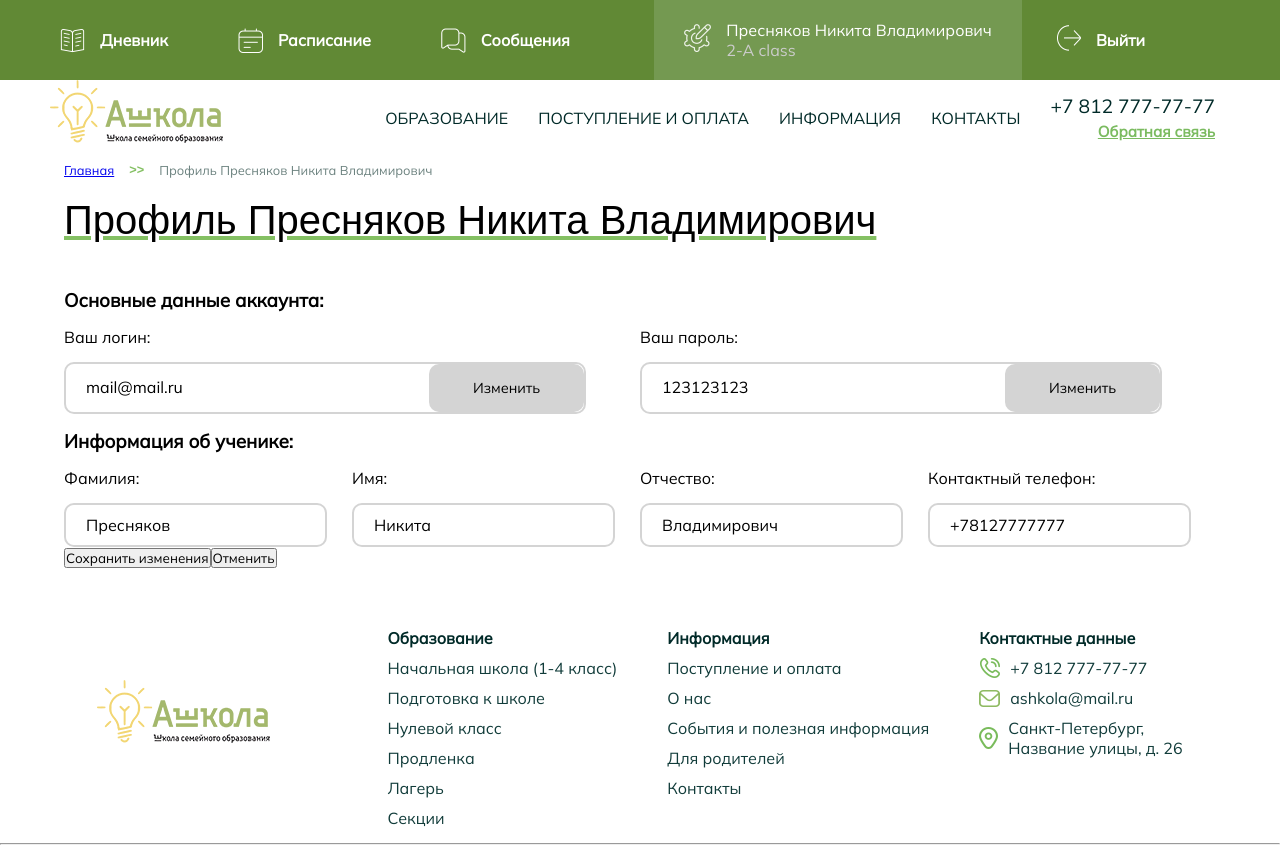
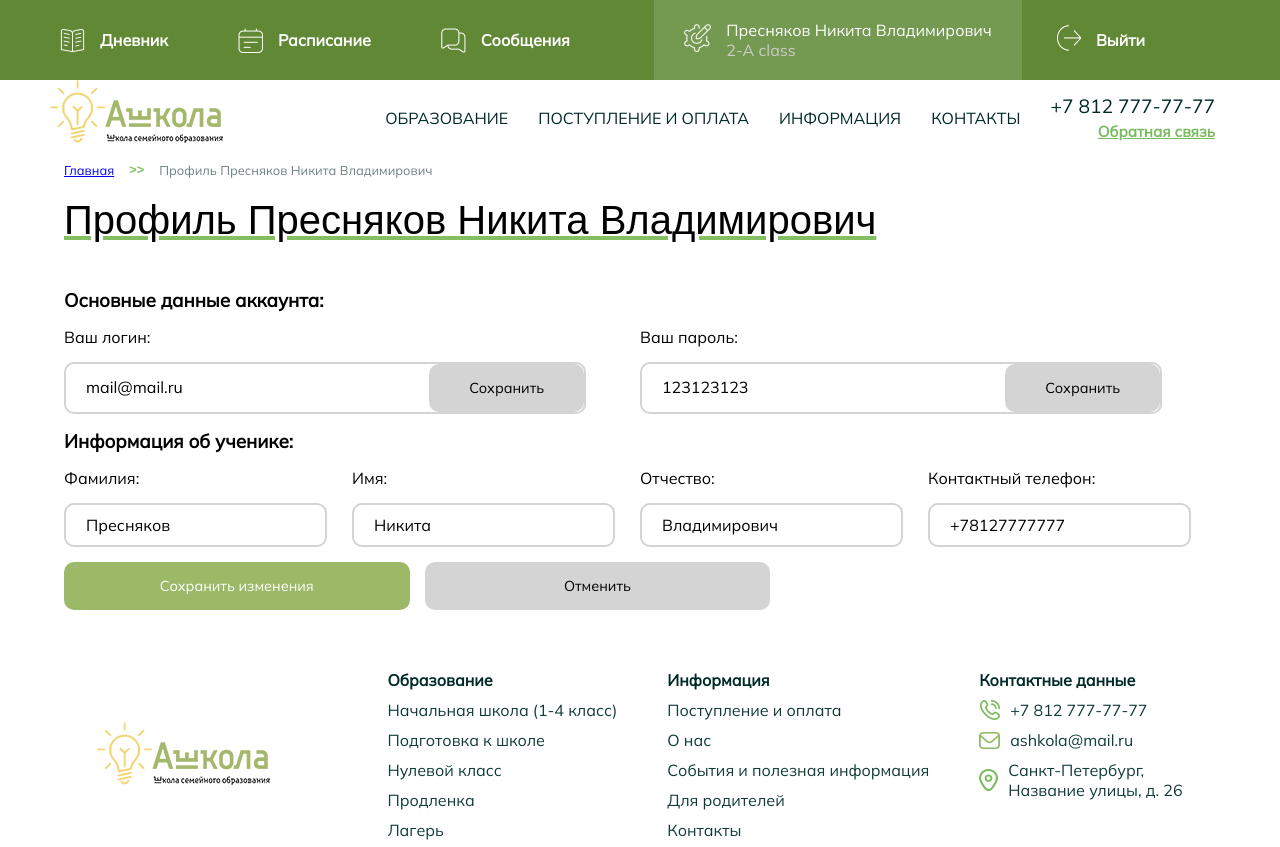
Before and after one commit to Deldore/a-school, a React (Create React App) app: page /profile in a window 1280 px wide. Shown: the top 847 px of the page. Built offline with nearby package versions, Linux system fonts and the light colour scheme.

Commit message:
process of develop

```diff
--- a/src/Components/EditProfile/EditProfile.jsx
+++ b/src/Components/EditProfile/EditProfile.jsx
@@ -63,6 +63,27 @@ const EditProfile = ({user, ...props}) => {
         }
     }
 
+    const formValidate = () => {
+        console.log(changedUser);
+        (!changedUser.email) ? setErrorMessages({...errorMessages, email: "логин не должен быть пустым"}) : setErrorMessages({...errorMessages, email: ""});
+        (!validateEmail(changedUser.email)) ? setErrorMessages({...errorMessages, email: "почта должна быть формата mail@mail.ru"}) : setErrorMessages({...errorMessages, email: ""});
+
+        (!changedUser.password) ? setErrorMessages({...errorMessages, password: "пароль не должен быть пустым"}) : setErrorMessages({...errorMessages, password: ""});
+        (changedUser.password.length < 8) ? setErrorMessages({...errorMessages, password: "длина пароля должна быть более 8 символов"}) : setErrorMessages({...errorMessages, password: ""});
+
+        (!changedUser.secondName) ? setErrorMessages({...errorMessages, secondName: "фамилия не должна быть пустой"}) : setErrorMessages({...errorMessages, secondName: ""});
+
+        (!changedUser.firstName) ? setErrorMessages({...errorMessages, firstName: "имя не должно быть пустым"}) : setErrorMessages({...errorMessages, firstName: ""});
+
+        (!changedUser.patronic) ? setErrorMessages({...errorMessages, patronic: "отчество не должно быть пустым"}) : setErrorMessages({...errorMessages, patronic: ""});
+
+        (!changedUser.phone) ? setErrorMessages({...errorMessages, phone: "номер телефона не должен быть пустым"}) : setErrorMessages({...errorMessages, phone: ""});
+    }
+
+    useEffect(() => {
+        formValidate();
+    }, [changedUser]);
+
     return (
         <div className={style.main}>
             <h3 className={style.title}>Основные данные аккаунта:</h3>
@@ -77,11 +98,11 @@ const EditProfile = ({user, ...props}) => {
                                placeholder="Введите свою почту"
                                onChange={(e) => setEmail(e)}/>
                         <button className={style.topicButton}
-                                style={((inputClicked === 1) ? {background: "#9cb968"} : {background: "#d4d4d4"})}
+                                style={((inputClicked === 1) ? {background: "#9cb968"} : {background: "#d4d4d4", color: "#000"})}
                                 onClick={updateEmail}
                                 disabled={(errorMessages.email)}
                         >
-                            Изменить
+                            Сохранить
                         </button>
                     </div>
                     <small className={style.error}>{errorMessages.email}</small>
@@ -96,10 +117,10 @@ const EditProfile = ({user, ...props}) => {
                                placeholder="Введите свой пароль"
                                onChange={(e) => setPassword(e)}/>
                         <button className={style.topicButton}
-                                style={((inputClicked === 2) ? {background: "#9cb968"} : {background: "#d4d4d4"})}
+                                style={((inputClicked === 2) ? {background: "#9cb968"} : {background: "#d4d4d4", color: "#000"})}
                                 onClick={updatePassword}
                                 disabled={(errorMessages.password)}
-                        >Изменить
+                        >Сохранить
                         </button>
                     </div>
                     <small className={style.error}>{errorMessages.password}</small>
@@ -114,7 +135,7 @@ const EditProfile = ({user, ...props}) => {
                          onClick={() => setInputClicked(3)}
                          style={((inputClicked === 3) ? {borderColor: "#9cb968"} : {borderColor: "#d4d4d4"})}>
                         <input type="text" name="secondName" value={changedUser.secondName}
-                               className={style.topicInput}
+                               className={style.bottomInput}
                                placeholder="Введите свою фамилию"
                                onChange={(e) => setSecondName(e)}/>
                     </div>
@@ -126,7 +147,7 @@ const EditProfile = ({user, ...props}) => {
                          onClick={() => setInputClicked(4)}
                          style={((inputClicked === 4) ? {borderColor: "#9cb968"} : {borderColor: "#d4d4d4"})}>
                         <input type="text" name="firstName" value={changedUser.firstName}
-                               className={style.topicInput}
+                               className={style.bottomInput}
                                placeholder="Введите своё имя"
                                onChange={(e) => setFirstName(e)}/>
                     </div>
@@ -138,7 +159,7 @@ const EditProfile = ({user, ...props}) => {
                          onClick={() => setInputClicked(5)}
                          style={((inputClicked === 5) ? {borderColor: "#9cb968"} : {borderColor: "#d4d4d4"})}>
                         <input type="text" name="email" value={changedUser.patronic}
-                               className={style.topicInput}
+                               className={style.bottomInput}
                                placeholder="Введите своё отчество"
                                onChange={(e) => setPatronic(e)}/>
                     </div>
@@ -150,15 +171,44 @@ const EditProfile = ({user, ...props}) => {
                          onClick={() => setInputClicked(6)}
                          style={((inputClicked === 6) ? {borderColor: "#9cb968"} : {borderColor: "#d4d4d4"})}>
                         <input type="text" name="phone" value={changedUser.phone}
-                               className={style.topicInput}
+                               className={style.bottomInput}
                                placeholder="Введите свой номер телефона"
                                onChange={(e) => setPhone(e)}/>
                     </div>
                     <small className={style.error}>{errorMessages.phone}</small>
                 </div>
             </div>
-            <button>Сохранить изменения</button>
-            <button>Отменить</button>
+            <button className={style.topicButton}
+                    style={{background: "#9cb968", marginTop: "15px"}}
+                    onClick={() => {
+                        if (!errorMessages.secondName && !errorMessages.firstName && !errorMessages.patronic && !errorMessages.phone) {
+                            props.setUser({...user,
+                                            secondName: changedUser.secondName,
+                                            firstName: changedUser.firstName,
+                                            patronic: changedUser.patronic,
+                                            phone: changedUser.phone,
+                                            });
+                        }
+                    }}
+            >
+                Сохранить изменения</button>
+            <button className={style.topicButton}
+                    style={{background: "#d4d4d4", color: "#000", marginTop: "15px", marginLeft: "15px"}}
+                    onClick={() => {
+                        setChangedUser(user);
+                        setErrorMessages({
+                            email: "",
+                            password: "",
+                            secondName: "",
+                            firstName: "",
+                            patronic: "",
+                            phone: "",
+                        });
+                        // formValidate();
+                    }}
+            >
+                Отменить
+            </button>
         </div>
     );
 };
--- a/src/Components/EditProfile/EditProfileStyle.module.css
+++ b/src/Components/EditProfile/EditProfileStyle.module.css
@@ -32,6 +32,7 @@
     cursor: pointer;
     text-align: center;
     font-size: .9rem;
+    color: white;
 }
 .topicForm {
     margin-top: 15px;
@@ -50,6 +51,20 @@
 
 .bottomItem {
     width: 25%;
+}
+.bottomInput {
+    width: 90%;
+    padding: 10px 20px;
+    border-radius: 10px 0 0 10px;
+    border: none;
+    box-sizing: border-box;
+    font-size: 1rem;
+}
+.bottomInput:focus {
+    outline: none;
+}
+.bottomInput::placeholder {
+    font-size: .8rem;
 }
 
 @media screen and (max-width: 782px){
--- a/src/Components/Header/Header.jsx
+++ b/src/Components/Header/Header.jsx
@@ -72,12 +72,12 @@ const Header = ({user, ...props}) => {
                 <h1>Меню:</h1>
                 <ul className={`${style.menuList} ${style.spis}`}>
                     <li className={`${style.menuLiActive} ${style.listItem}`}>
-                        <Link className={style.link} to="#">
+                        <Link className={style.link} to="/">
                             Дневник
                         </Link>
                     </li>
                     <li className={style.listItem}>
-                        <Link className={style.link} to="#">
+                        <Link className={style.link} to="/schedule">
                             Расписание
                         </Link>
                     </li>
@@ -87,7 +87,7 @@ const Header = ({user, ...props}) => {
                         </Link>
                     </li>
                     <li className={`${style.listItem}`}>
-                        <Link className={style.link} to="#">
+                        <Link className={style.link} to="/profile">
                             <div style={{alignSelf: "center"}}>
                                 <img src={quitIcon} style={{marginRight: "15px"}}/>
                             </div>
--- a/src/Pages/EditProfile/EditProfilePage.jsx
+++ b/src/Pages/EditProfile/EditProfilePage.jsx
@@ -6,7 +6,6 @@ import Footer from "../../Components/Footer/Footer";
 import EditProfile from "../../Components/EditProfile/EditProfile";
 
 const EditProfilePage = ({user, ...props}) => {
-    console.log(user)
     return (
         <>
             <Header active={4} user={user}/>
```
